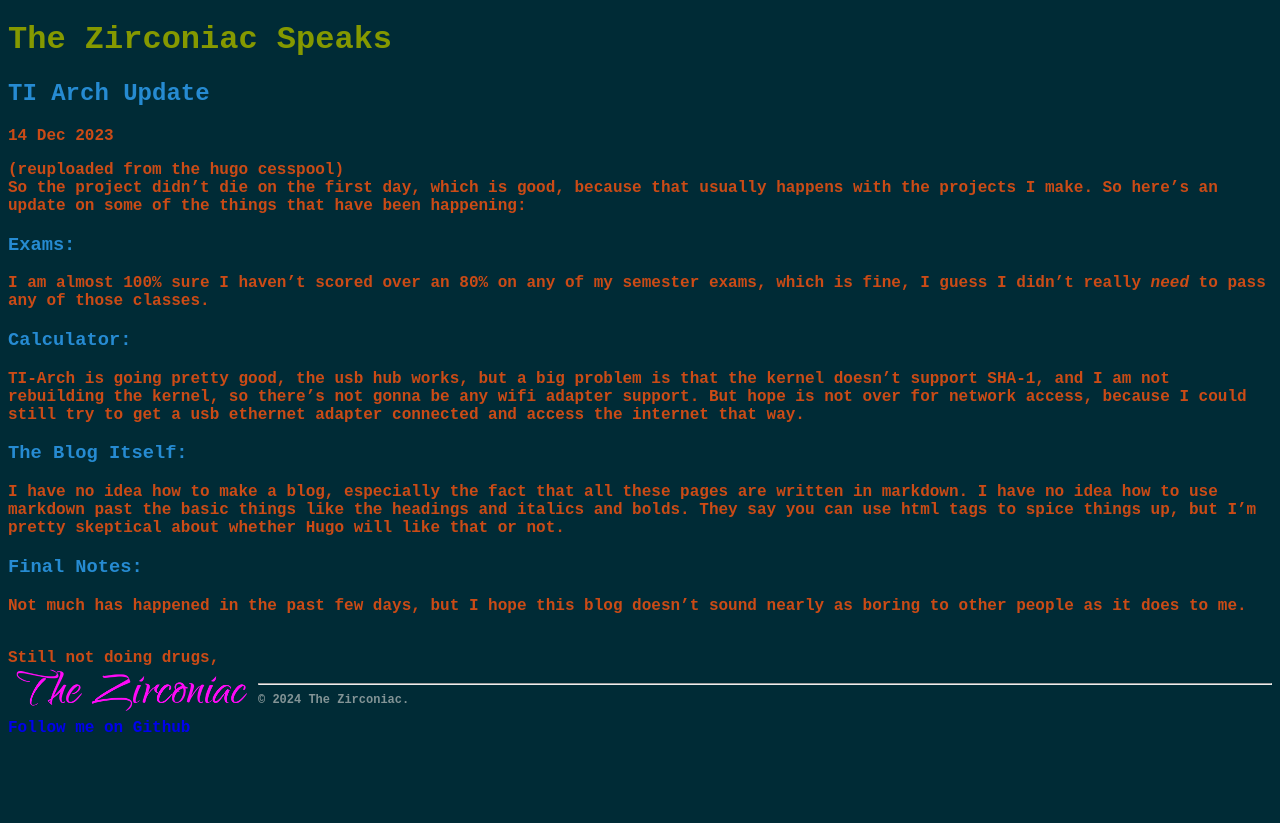
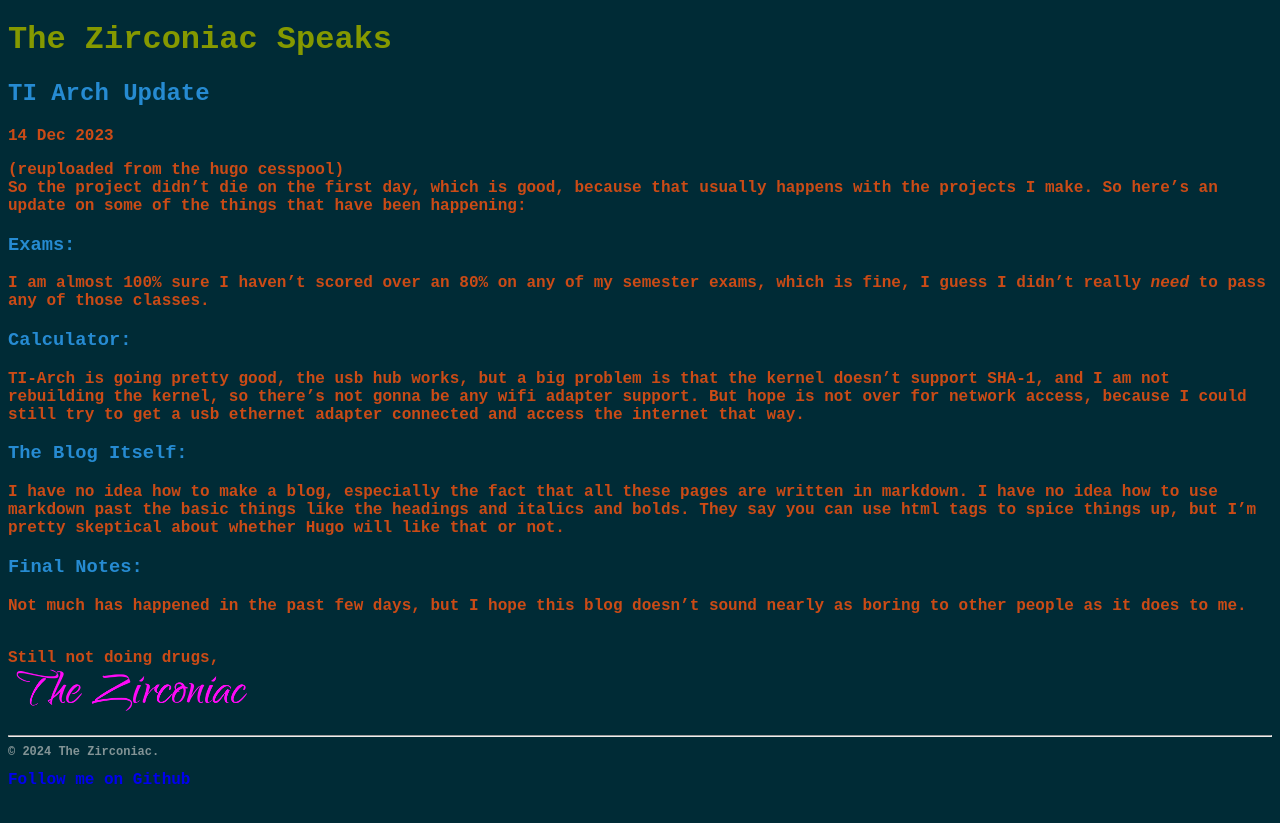
Before and after one commit to ZirconiaCubed3v2/ZirconiaCubed3v2.github.io, a Jekyll site: the page built from _posts/2023-12-14-ti-arch-update.md, in a window 1280 px wide. Shown: the top 823 px of the page. Built offline with Jekyll 4.4.1, drawn with Linux system fonts in a browser that asks for light colours; some web fonts are replaced; our own code applies the rules of GitHub Pages for plain Markdown files.

Commit message:
Update 2023-12-14-ti-arch-update.md

```diff
--- a/_posts/2023-12-14-ti-arch-update.md
+++ b/_posts/2023-12-14-ti-arch-update.md
@@ -40,4 +40,4 @@ to other people as it does to me.
 &nbsp;
 
 Still not doing drugs,
-<img src="https://github.com/ZirconiaCubed3v2/ZirconiaCubed3v2.github.io/blob/main/_images/sig.png?raw=true" alt="signature" style="width:250px;float:left;"/>
+<img src="https://github.com/ZirconiaCubed3v2/ZirconiaCubed3v2.github.io/blob/main/_images/sig.png?raw=true" alt="signature" style="width:250px;"/>
```
